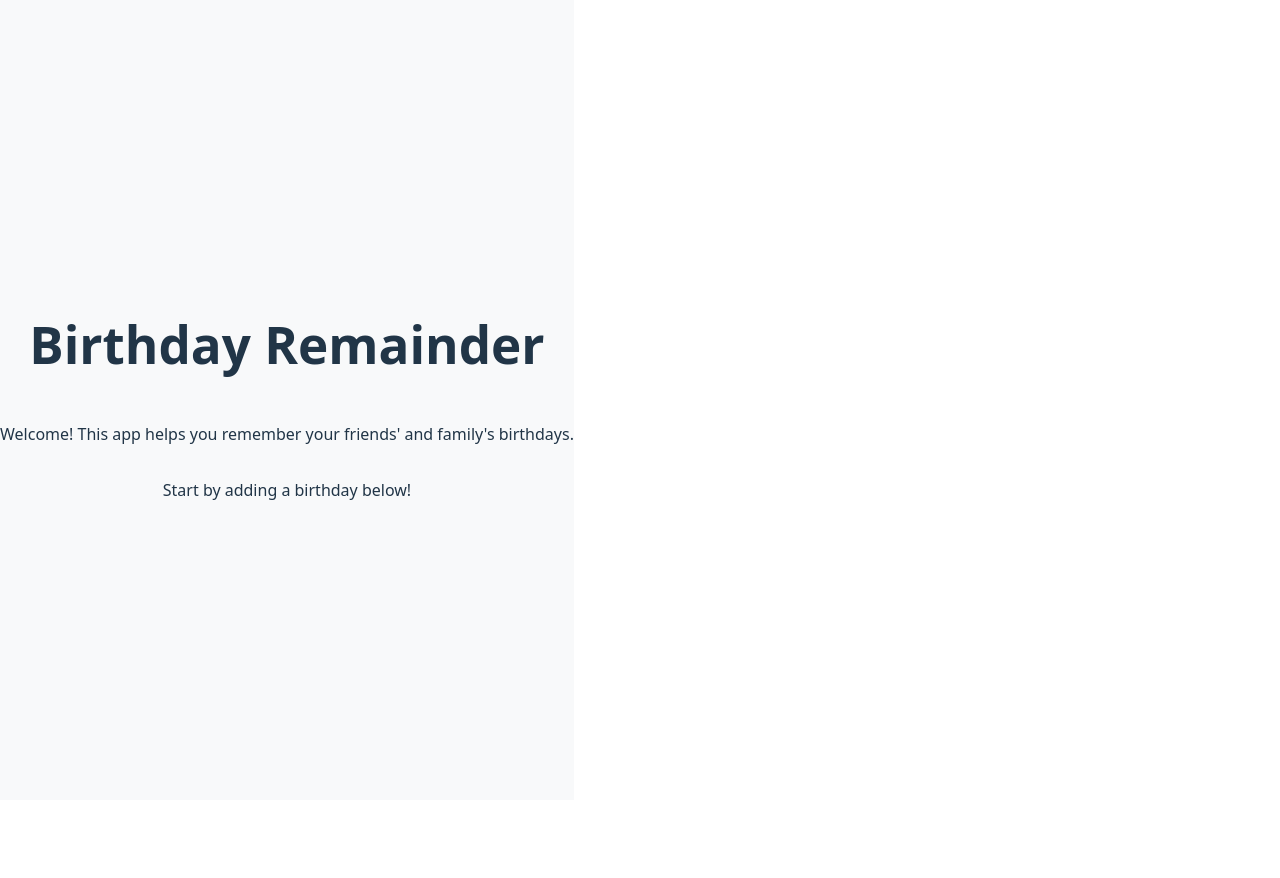
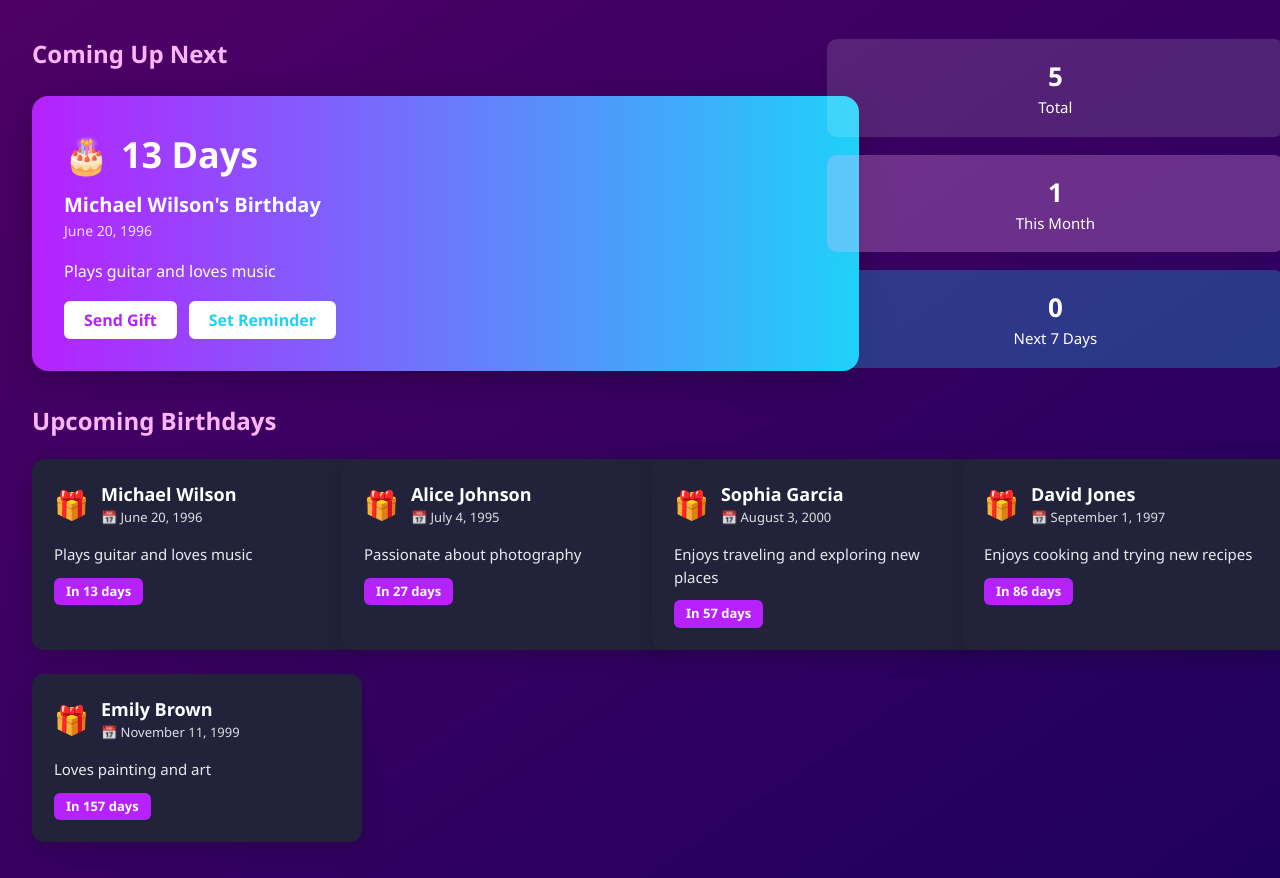
Before and after one commit to SCSBalaji/birthday_remainder_project, a React (Vite) app in the folder client/: page / in a window 1280 px wide. Before the commit the page ends 800 px from the top, so only its background shows below. Built offline with nearby package versions, Linux system fonts and the light colour scheme.

Commit message:
feat(client): implement birthday reminder functionality with mock data and enhanced UI

```diff
--- a/client/src/App.jsx
+++ b/client/src/App.jsx
@@ -1,18 +1,272 @@
-import React from 'react';
+import React from "react";
+import { mockBirthdays } from "./mockBirthdays";
+
+function daysUntil(dateStr) {
+  const today = new Date();
+  const thisYear = today.getFullYear();
+  const birthday = new Date(dateStr);
+  birthday.setFullYear(thisYear);
+  if (birthday < today) birthday.setFullYear(thisYear + 1);
+  const diff = Math.ceil((birthday - today) / (1000 * 60 * 60 * 24));
+  return diff;
+}
+
+function formatDate(dateStr) {
+  const date = new Date(dateStr);
+  return date.toLocaleDateString(undefined, { month: "long", day: "numeric", year: "numeric" });
+}
 
 function App() {
+  const sortedBirthdays = [...mockBirthdays].sort(
+    (a, b) => daysUntil(a.date) - daysUntil(b.date)
+  );
+  const nextBirthday = sortedBirthdays[0];
+
+  // Stat values
+  const total = mockBirthdays.length;
+  const thisMonth = mockBirthdays.filter(
+    b => new Date(b.date).getMonth() === new Date().getMonth()
+  ).length;
+  const next7Days = mockBirthdays.filter(
+    b => daysUntil(b.date) <= 7
+  ).length;
+
   return (
-    <div style={{
-      minHeight: "100vh",
-      display: "flex",
-      flexDirection: "column",
-      alignItems: "center",
-      justifyContent: "center",
-      background: "#f8f9fa"
-    }}>
-      <h1>Birthday Remainder</h1>
-      <p>Welcome! This app helps you remember your friends' and family's birthdays.</p>
-      <p>Start by adding a birthday below!</p>
+    <div
+      style={{
+        minHeight: "100vh",
+        background: "linear-gradient(to bottom right, #4e0066 0%, #1f005c 100%)",
+        color: "#fff",
+        fontFamily: "'Segoe UI', Arial, sans-serif",
+        margin: 0,
+        padding: 0,
+        boxSizing: "border-box",
+        width: "100vw",
+        overflowX: "hidden"
+      }}
+    >
+      <div
+        style={{
+          width: "100%",
+          padding: "36px 32px",
+          boxSizing: "border-box",
+          margin: 0,
+        }}
+      >
+        {/* TOP SECTION: Coming Up Next & Stats */}
+        <div
+          style={{
+            display: "flex",
+            flexWrap: "wrap",
+            gap: 32,
+            marginBottom: 32,
+            alignItems: "stretch",
+            width: "100%",
+          }}
+        >
+          {/* Left: Coming Up Next */}
+          <div
+            style={{
+              flex: "2 1 400px",
+              minWidth: 340,
+              display: "flex",
+              flexDirection: "column",
+              gap: 24,
+            }}
+          >
+            <h2 style={{ color: "#ffb4fc", margin: 0 }}>Coming Up Next</h2>
+            <div
+              style={{
+                background: "linear-gradient(90deg, #b621fe 0%, #1fd1f9 100%)",
+                borderRadius: 16,
+                padding: 32,
+                color: "#fff",
+                display: "flex",
+                flexDirection: "column",
+                minHeight: 200,
+                boxShadow: "0 8px 32px #0004",
+                width: "100%",
+              }}
+            >
+              <div
+                style={{
+                  fontSize: 36,
+                  fontWeight: 700,
+                  marginBottom: 8,
+                  display: "flex",
+                  alignItems: "center",
+                  gap: 12,
+                }}
+              >
+                <span role="img" aria-label="Cake">🎂</span>
+                {daysUntil(nextBirthday.date)} Days
+              </div>
+              <div style={{ fontSize: 20, fontWeight: 600 }}>
+                {nextBirthday.name}'s Birthday
+              </div>
+              <div style={{ fontSize: 14, opacity: 0.85 }}>
+                {formatDate(nextBirthday.date)}
+              </div>
+              <div style={{ margin: "18px 0 0 0", fontSize: 16 }}>
+                {nextBirthday.bio}
+              </div>
+              <div style={{ marginTop: 18, display: "flex", gap: 12 }}>
+                <button
+                  style={{
+                    background: "#fff",
+                    color: "#b621fe",
+                    border: "none",
+                    borderRadius: 6,
+                    padding: "8px 20px",
+                    fontWeight: 600,
+                    cursor: "pointer",
+                  }}
+                >
+                  Send Gift
+                </button>
+                <button
+                  style={{
+                    background: "#fff",
+                    color: "#1fd1f9",
+                    border: "none",
+                    borderRadius: 6,
+                    padding: "8px 20px",
+                    fontWeight: 600,
+                    cursor: "pointer",
+                  }}
+                >
+                  Set Reminder
+                </button>
+              </div>
+            </div>
+          </div>
+          {/* Right: Stats */}
+          <div
+            style={{
+              flex: "1 1 240px",
+              minWidth: 200,
+              display: "flex",
+              flexDirection: "column",
+              gap: 18,
+              justifyContent: "center",
+            }}
+          >
+            <div
+              style={{
+                background: "#fff2",
+                borderRadius: 10,
+                padding: 18,
+                textAlign: "center",
+                fontWeight: 700,
+                fontSize: 20,
+                width: "100%",
+              }}
+            >
+              <div style={{ fontSize: 26 }}>{total}</div>
+              <div style={{ fontSize: 15, fontWeight: 400 }}>Total</div>
+            </div>
+            <div
+              style={{
+                background: "#ffb4fc44",
+                borderRadius: 10,
+                padding: 18,
+                textAlign: "center",
+                fontWeight: 700,
+                fontSize: 20,
+                width: "100%",
+              }}
+            >
+              <div style={{ fontSize: 26 }}>{thisMonth}</div>
+              <div style={{ fontSize: 15, fontWeight: 400 }}>This Month</div>
+            </div>
+            <div
+              style={{
+                background: "#1fd1f944",
+                borderRadius: 10,
+                padding: 18,
+                textAlign: "center",
+                fontWeight: 700,
+                fontSize: 20,
+                width: "100%",
+              }}
+            >
+              <div style={{ fontSize: 26 }}>{next7Days}</div>
+              <div style={{ fontSize: 15, fontWeight: 400 }}>Next 7 Days</div>
+            </div>
+          </div>
+        </div>
+
+        {/* UPCOMING BIRTHDAYS */}
+        <h2 style={{ color: "#ffb4fc", marginTop: 30 }}>Upcoming Birthdays</h2>
+        <div
+          style={{
+            display: "grid",
+            gridTemplateColumns: "repeat(auto-fit, minmax(260px, 1fr))",
+            gap: 24,
+            marginTop: 14,
+            width: "100%",
+          }}
+        >
+          {sortedBirthdays.map((b, i) => (
+            <div
+              key={b.id}
+              style={{
+                background: "#22223b",
+                borderRadius: 12,
+                padding: 22,
+                color: "#fff",
+                boxShadow: "0 4px 24px #0003",
+                display: "flex",
+                flexDirection: "column",
+                alignItems: "flex-start",
+                width: "100%",
+              }}
+            >
+              <div
+                style={{
+                  display: "flex",
+                  alignItems: "center",
+                  gap: 12,
+                  marginBottom: 4,
+                }}
+              >
+                <span style={{ fontSize: 28 }}>🎁</span>
+                <div>
+                  <div style={{ fontWeight: 700, fontSize: 18 }}>{b.name}</div>
+                  <div style={{ fontSize: 13, opacity: 0.85 }}>
+                    <span role="img" aria-label="calendar">
+                      📅
+                    </span>{" "}
+                    {formatDate(b.date)}
+                  </div>
+                </div>
+              </div>
+              <div
+                style={{
+                  margin: "12px 0 6px 0",
+                  fontSize: 15,
+                  opacity: 0.9,
+                }}
+              >
+                {b.bio}
+              </div>
+              <div
+                style={{
+                  marginTop: 6,
+                  background: "#b621fe",
+                  display: "inline-block",
+                  borderRadius: 6,
+                  padding: "4px 12px",
+                  fontWeight: 600,
+                  fontSize: 13,
+                }}
+              >
+                In {daysUntil(b.date)} days
+              </div>
+            </div>
+          ))}
+        </div>
+      </div>
     </div>
   );
 }
--- /dev/null
+++ b/client/src/mockBirthdays.js
@@ -0,0 +1,32 @@
+export const mockBirthdays = [
+  {
+    id: 1,
+    name: "Michael Wilson",
+    date: "1996-06-20",
+    bio: "Plays guitar and loves music",
+  },
+  {
+    id: 2,
+    name: "David Jones",
+    date: "1997-09-01",
+    bio: "Enjoys cooking and trying new recipes",
+  },
+  {
+    id: 3,
+    name: "Alice Johnson",
+    date: "1995-07-04",
+    bio: "Passionate about photography",
+  },
+  {
+    id: 4,
+    name: "Emily Brown",
+    date: "1999-11-11",
+    bio: "Loves painting and art",
+  },
+  {
+    id: 5,
+    name: "Sophia Garcia",
+    date: "2000-08-03",
+    bio: "Enjoys traveling and exploring new places",
+  }
+];
```
